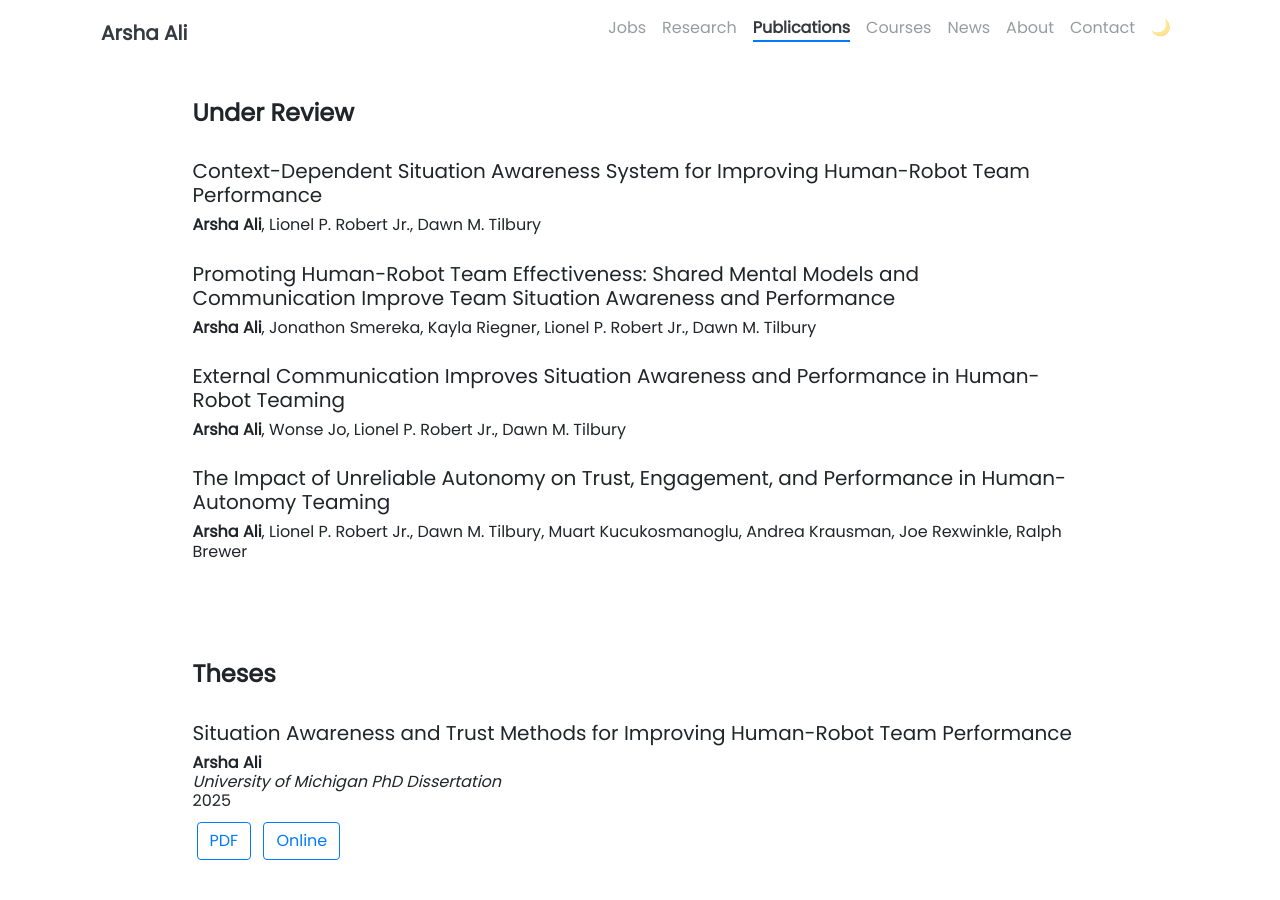
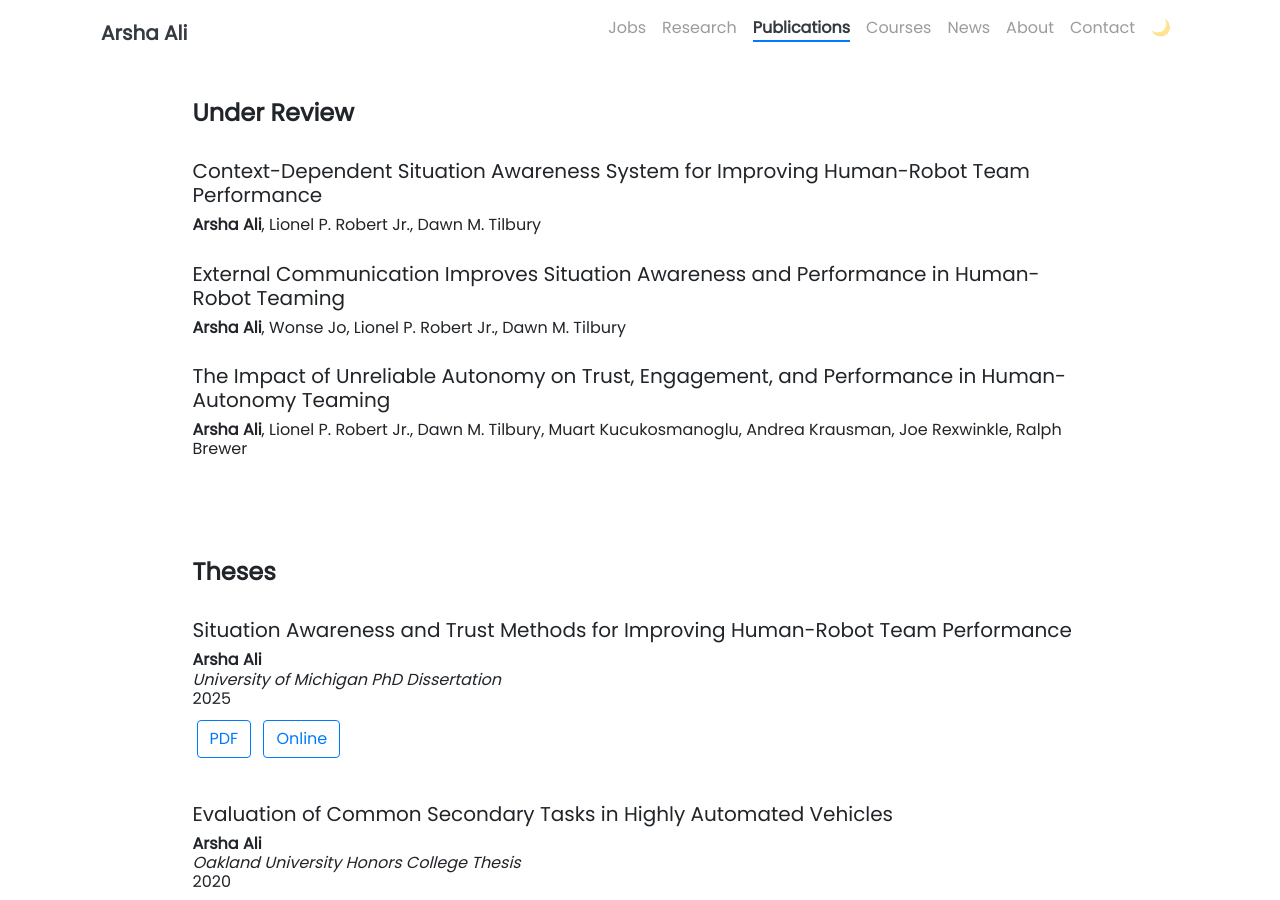
Before and after one commit to arshaali/arshaali.github.io, a Jekyll site: the page built from pages/publications.html, in a window 1280 px wide and 900 px high, scrolled down 2083 px. Built offline with Jekyll 4.4.1, drawn with Linux system fonts in a browser that asks for light colours; nearby versions of some CDN libraries.

Commit message:
Update publications.html

```diff
--- a/pages/publications.html
+++ b/pages/publications.html
@@ -203,15 +203,6 @@ a:hover, a:active {
 </h6>
 
 <h5>
-  Promoting Human-Robot Team Effectiveness: Shared Mental Models and Communication Improve Team Situation Awareness and Performance
-</h5>
-<h6>
-  <b>Arsha Ali</b>, Jonathon Smereka, Kayla Riegner, Lionel P. Robert Jr., Dawn M. Tilbury
-  <br>
-  <br>
-</h6>
-
-<h5>
   External Communication Improves Situation Awareness and Performance in Human-Robot Teaming
 </h5>
 <h6>
```
